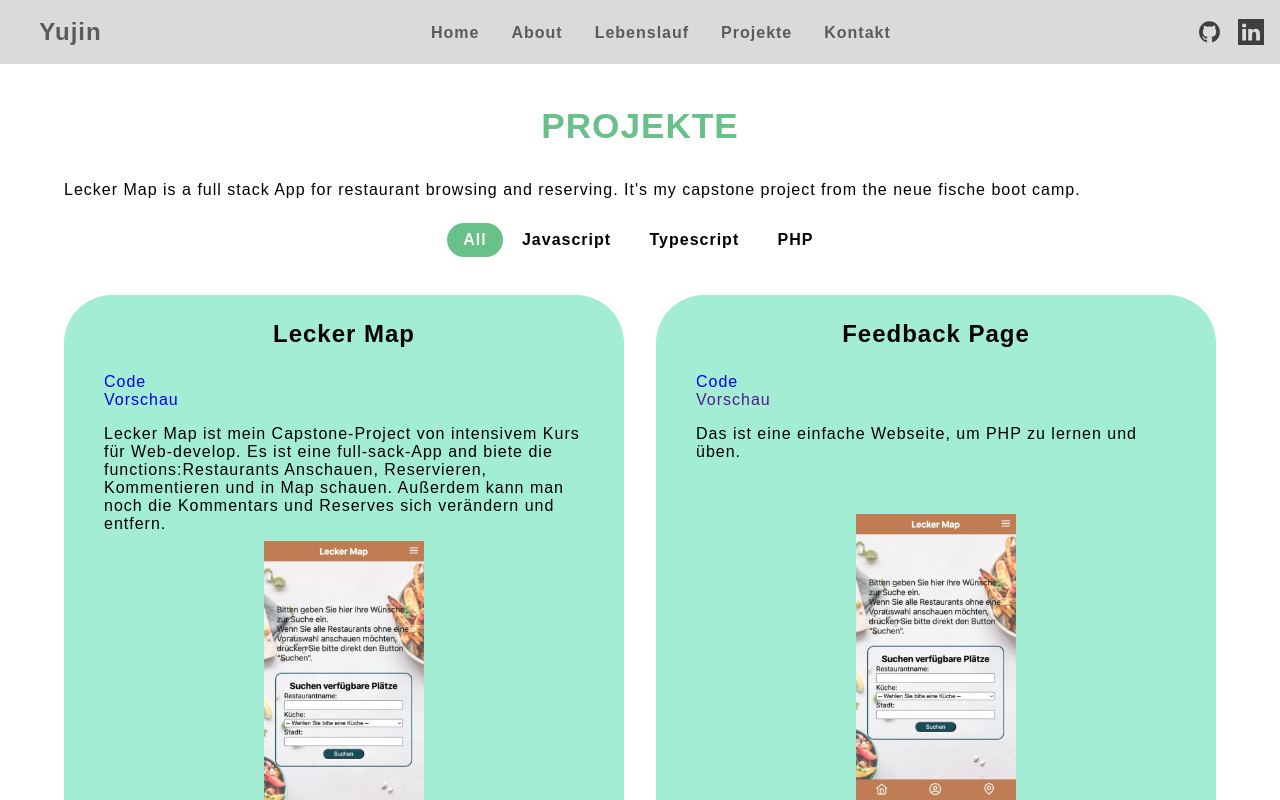
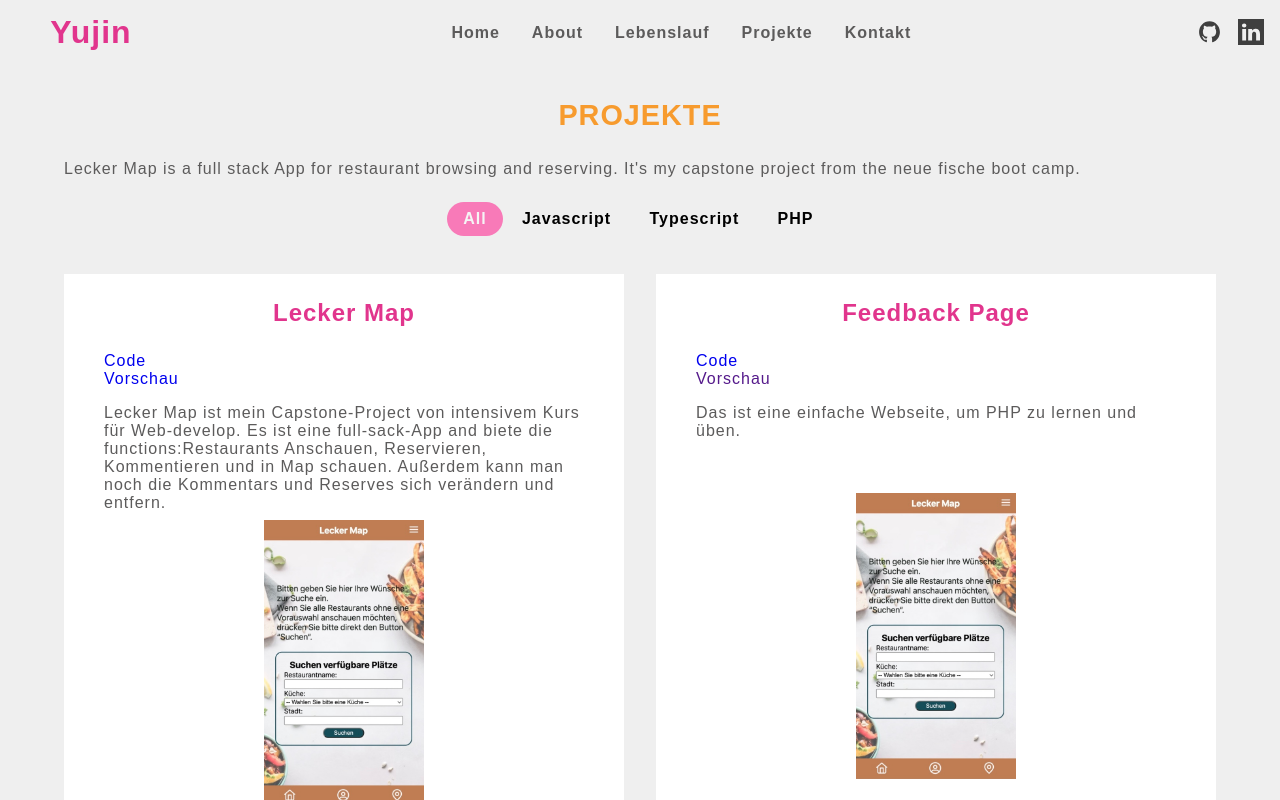
Before and after one commit to LuYujin9/Portfolio, a React (Create React App) app: page /projects in a window 1280 px wide. Shown: the top 800 px of the page. Built offline with nearby package versions, Linux system fonts and the light colour scheme.

Commit message:
changed the color of items

```diff
--- a/src/components/Filter/Filter.css
+++ b/src/components/Filter/Filter.css
@@ -9,7 +9,7 @@
   padding: 0.5em 1em;
   border: none;
   font-weight: bold;
-  background-color: white;
+  background-color: var(--color-01);
 
   @media only screen and (max-width: 450px) {
     margin: 1em 0.2em;
@@ -22,7 +22,7 @@
   padding: 0.5em 1em;
   border: none;
   font-weight: bold;
-  background-color: var(--color-button);
+  background-color: var(--color-04);
   color: whitesmoke;
   border-radius: 2em;
 
@@ -33,7 +33,7 @@
 }
 
 .fitler-button:hover {
-  background-color: var(--color-button);
+  background-color: var(--color-04);
   color: whitesmoke;
   border-radius: 2em;
 }
--- a/src/components/ProjectCard/ProjectCard.css
+++ b/src/components/ProjectCard/ProjectCard.css
@@ -1,10 +1,9 @@
 .project-card {
   margin: 0.5em auto;
-  border-radius: 3em;
   padding: 0.5em;
   display: flex;
   flex-direction: column;
-  background-color: rgb(162, 237, 212);
+  background-color: white;
 }
 
 .project-description {
--- a/src/components/style/App.css
+++ b/src/components/style/App.css
@@ -5,19 +5,20 @@
 }
 
 :root {
-  --color-background: #a5c2d5;
-  --color-dack: #5c5b5b;
-  --color-navbar: #dcd9d9;
-  --color-bright: #e3ebef;
-  --color-button: #67c189;
+  --color-01: #efefef;
+  --color-02: #5c5b5b;
+  --color-03: #f79b2e;
+  --color-04: #f87ab8;
+  --color-05: #e1358d;
 }
 p {
   margin: 8px auto;
+  color: var(--color-02);
 }
 
 body {
   margin: 0px;
-  background-color: white;
+  background-color: var(--color-01);
 }
 
 main {
@@ -36,9 +37,9 @@ ul {
 
 h1 {
   margin: auto 0.5em;
-  color: var(--color-dack);
+  color: var(--color-05);
   width: 6em;
-  font-size: 1.5em;
+  font-size: 2em;
   font-weight: bold;
   text-align: center;
 }
@@ -46,19 +47,21 @@ h1 {
 h2 {
   font-size: 2.5em;
   text-align: center;
+  color: var(--color-05);
 }
 
 h3 {
   margin-top: 1.2em;
-  font-size: 2.2em;
+  font-size: 1.8em;
   text-align: center;
-  color: var(--color-button);
+  color: var(--color-03);
 }
 
 h4 {
   margin: 0.7em;
   font-size: 1.5em;
   text-align: center;
+  color: var(--color-05);
 }
 h5 {
   margin: 0.6em auto;
@@ -99,7 +102,7 @@ header {
   margin: 0px;
   width: 100%;
   height: 4em;
-  background-color: var(--color-navbar);
+  background-color: var(--color-01);
   position: fixed;
   top: 0;
   display: flex;
@@ -121,7 +124,7 @@ nav {
     height: 2em;
     position: absolute;
     top: 4em;
-    background-color: var(--color-navbar);
+    background-color: var(--color-01);
   }
 }
 
@@ -146,7 +149,7 @@ nav {
   margin: auto 1em;
   height: 2em;
   padding-top: 0.3em;
-  color: var(--color-dack);
+  color: var(--color-02);
   font-weight: bold;
   text-decoration: none;
   border-radius: 1em;
@@ -179,7 +182,7 @@ footer {
   padding: 0.5em;
   width: 100%;
   height: 4em;
-  background-color: var(--color-navbar);
+  background-color: var(--color-03);
   text-align: center;
 }
 
--- a/src/components/style/Contact.css
+++ b/src/components/style/Contact.css
@@ -10,14 +10,14 @@
 .contact-link {
   padding: 0.3em 2em;
   color: white;
-  background-color: var(--color-button);
+  background-color: var(--color-04);
   border-radius: 1em;
 }
 
 .address {
   padding: 0.3em 2em;
   color: white;
-  background-color: var(--color-button);
+  background-color: var(--color-04);
   border-radius: 1em;
 }
 
--- a/src/components/style/Homepage.css
+++ b/src/components/style/Homepage.css
@@ -18,8 +18,8 @@
   margin: 1em auto;
   padding: 0.5em 1em;
   border-radius: 2em;
-  color: white;
+  color: var(--color-01);
   font-weight: bold;
-  background-color: var(--color-button);
+  background-color: var(--color-04);
   text-decoration: none;
 }
```
